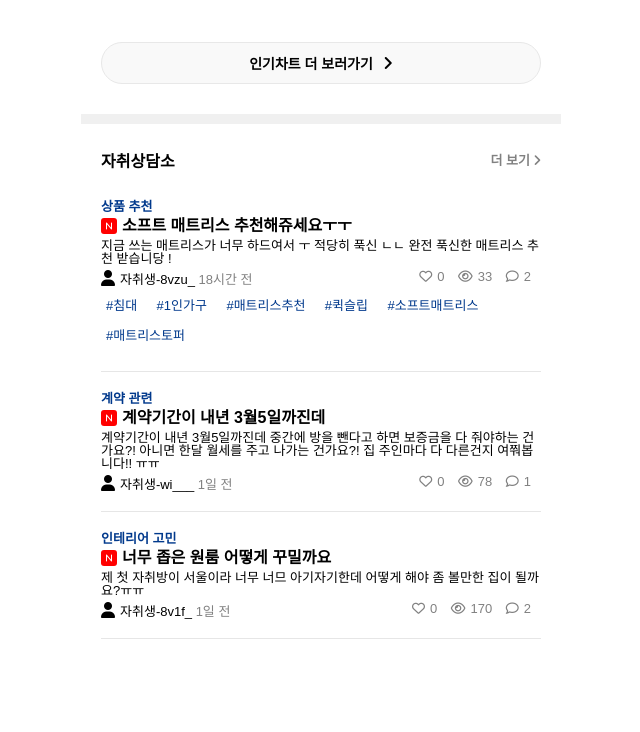
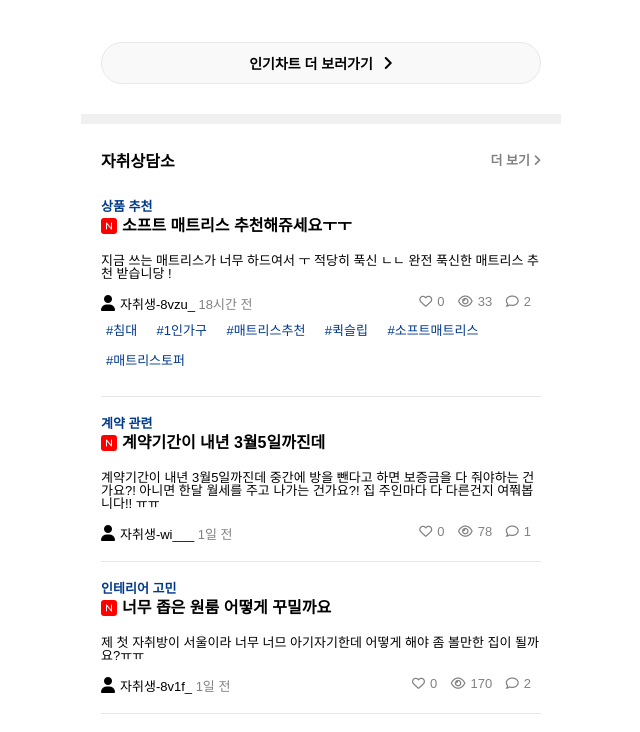
Before and after one commit to kcll0820/team_portfolio, a plain HTML site: page jmh/index.html in a window 1280 px wide. Shown: the part 2533-3265 px from the top of the page, without its empty margins (319-959 px from the left). Before the commit the page ends 3192 px from the top, so only its background shows below. Drawn offline with Linux system fonts and the light colour scheme; a web font is replaced by a local one.

Commit message:
2025/01/14/2

```diff
--- a/jmh/advice.css
+++ b/jmh/advice.css
@@ -54,6 +54,8 @@ strong > span > i {
 
 .advice_list > p {
   font-size: 13px;
+  margin-top: 15px;
+  margin-bottom: 10px;
 }
 
 .advice_writer {
--- a/jmh/contants.css
+++ b/jmh/contants.css
@@ -57,9 +57,6 @@ main {
   align-items: center;
 }
 
-.contants_icon > img {
-}
-
 .contents_icon > span {
   font-size: 13px;
 }
```
